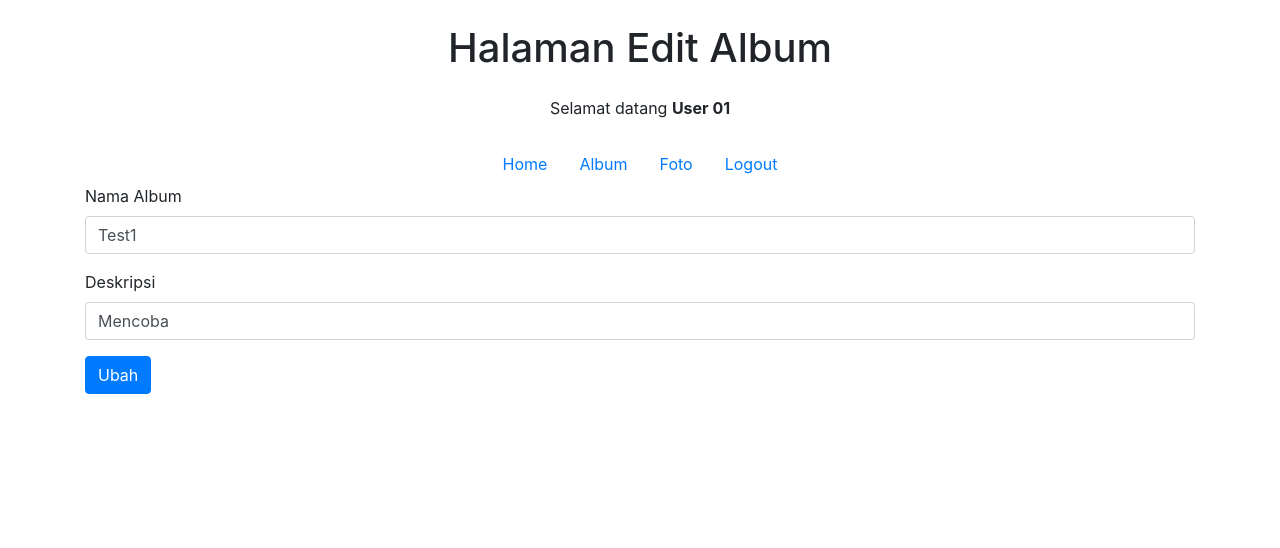
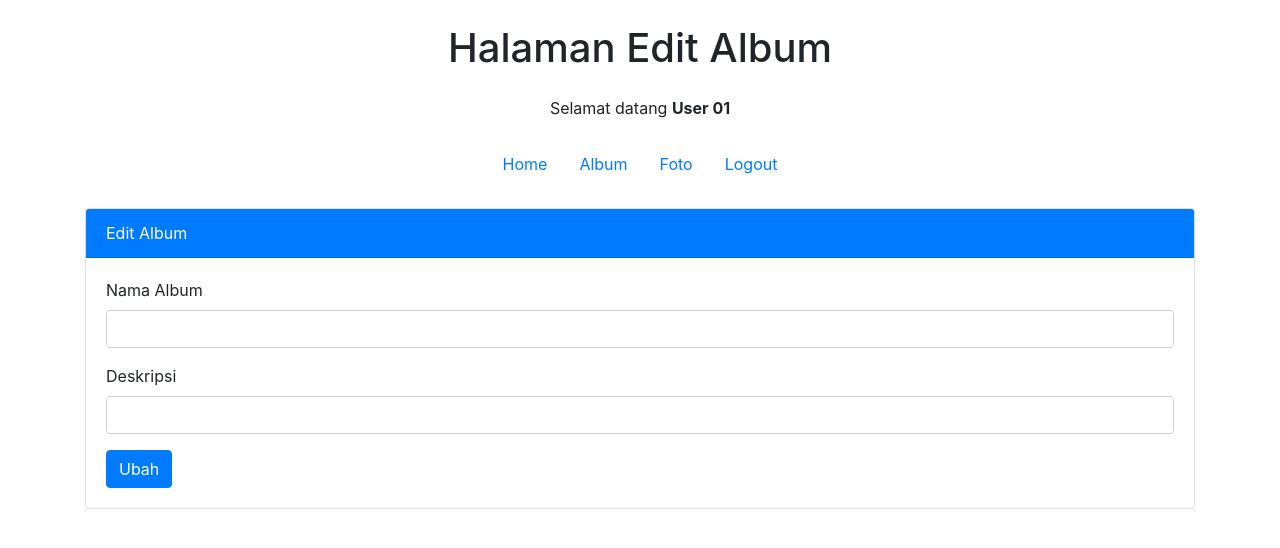
Before and after one commit to muhammadnijarmaulana/ukkgallery2024, a PHP site: page /edit_album.php?albumid=4 in a window 1280 px wide. Shown: the top 548 px of the page. Run offline with PHP 8.4, Linux system fonts and the light colour scheme; a user stored in the database is signed in; data comes from the database, SQL or seed files in the repository; some libraries are stand-ins or nearby versions.

Commit message:
Update edit_album.php

```diff
--- a/edit_album.php
+++ b/edit_album.php
@@ -34,16 +34,27 @@
                 $sql=mysqli_query($conn,"select * from album where albumid='$albumid'");
                 while($data=mysqli_fetch_array($sql)){
             ?>
+
             <input type="text" name="albumid" value="<?=$data['albumid']?>" hidden>
-            <div class="form-group">
-                <label for="namaalbum">Nama Album</label>
-                <input type="text" class="form-control" id="namaalbum" name="namaalbum" value="<?=$data['namaalbum']?>">
+            <div class="card mt-4">
+            <div class="card-header bg-primary text-white">
+                Edit Album
             </div>
-            <div class="form-group">
-                <label for="deskripsi">Deskripsi</label>
-                <input type="text" class="form-control" id="deskripsi" name="deskripsi" value="<?=$data['deskripsi']?>">
+            <div class="card-body">
+                <form action="edit_album.php" method="post">
+                    <div class="form-group">
+                        <label for="namaalbum">Nama Album</label>
+                        <input type="text" class="form-control" id="namaalbum" name="namaalbum" required>
+                    </div>
+                    <div class="form-group">
+                        <label for="deskripsi">Deskripsi</label>
+                        <input type="text" class="form-control" id="deskripsi" name="deskripsi">
+                    </div>
+                    <button type="submit" class="btn btn-primary">Ubah</button>
+                </form>
             </div>
-            <button type="submit" class="btn btn-primary">Ubah</button>
+        </div>
+
             <?php
                 }
             ?>
@@ -52,5 +63,7 @@
 
     <!-- Skrip JavaScript Bootstrap (opsional, hanya jika Anda menggunakannya) -->
     <script src="https://stackpath.bootstrapcdn.com/bootstrap/4.5.2/js/bootstrap.min.js"></script>
+    <script src="https://cdn.jsdelivr.net/npm/@popperjs/core@2.5.4/dist/umd/popper.min.js"></script>
+    <script src="https://stackpath.bootstrapcdn.com/bootstrap/4.5.2/js/bootstrap.min.js"></script>
 </body>
 </html>
```
